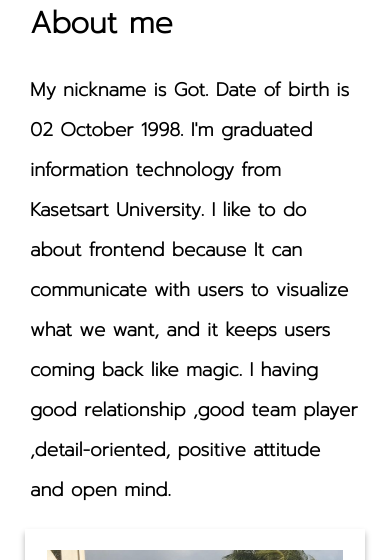
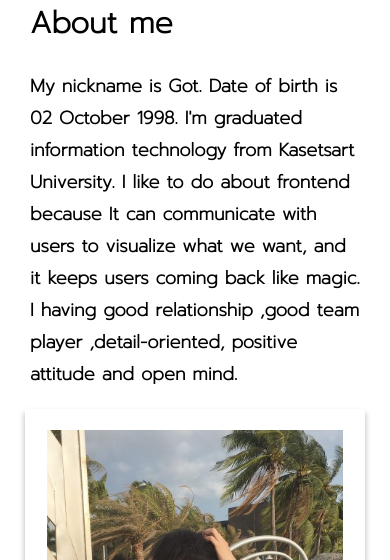
Before and after one commit to thanikth/resume, a React (Create React App) app: page / in a window 390 px wide. Shown: the part 662-1222 px from the top of the page. Built offline with nearby package versions, Linux system fonts and the light colour scheme.

Commit message:
fixed tag h2 to h3

```diff
--- a/src/components/Aboutme/aboutme.css
+++ b/src/components/Aboutme/aboutme.css
@@ -62,7 +62,7 @@
     font-size: 30px !important;
     font-weight: bold !important;
   }
-  .info h2 {
+  .info h3 {
     font-size: 18px !important;
     line-height: 2rem !important;
   }
@@ -83,7 +83,7 @@
     font-size: 30px;
     font-weight: bold;
   }
-  .info h2 {
+  .info h3 {
     font-size: 20px;
     line-height: 2.5rem;
   }
```
